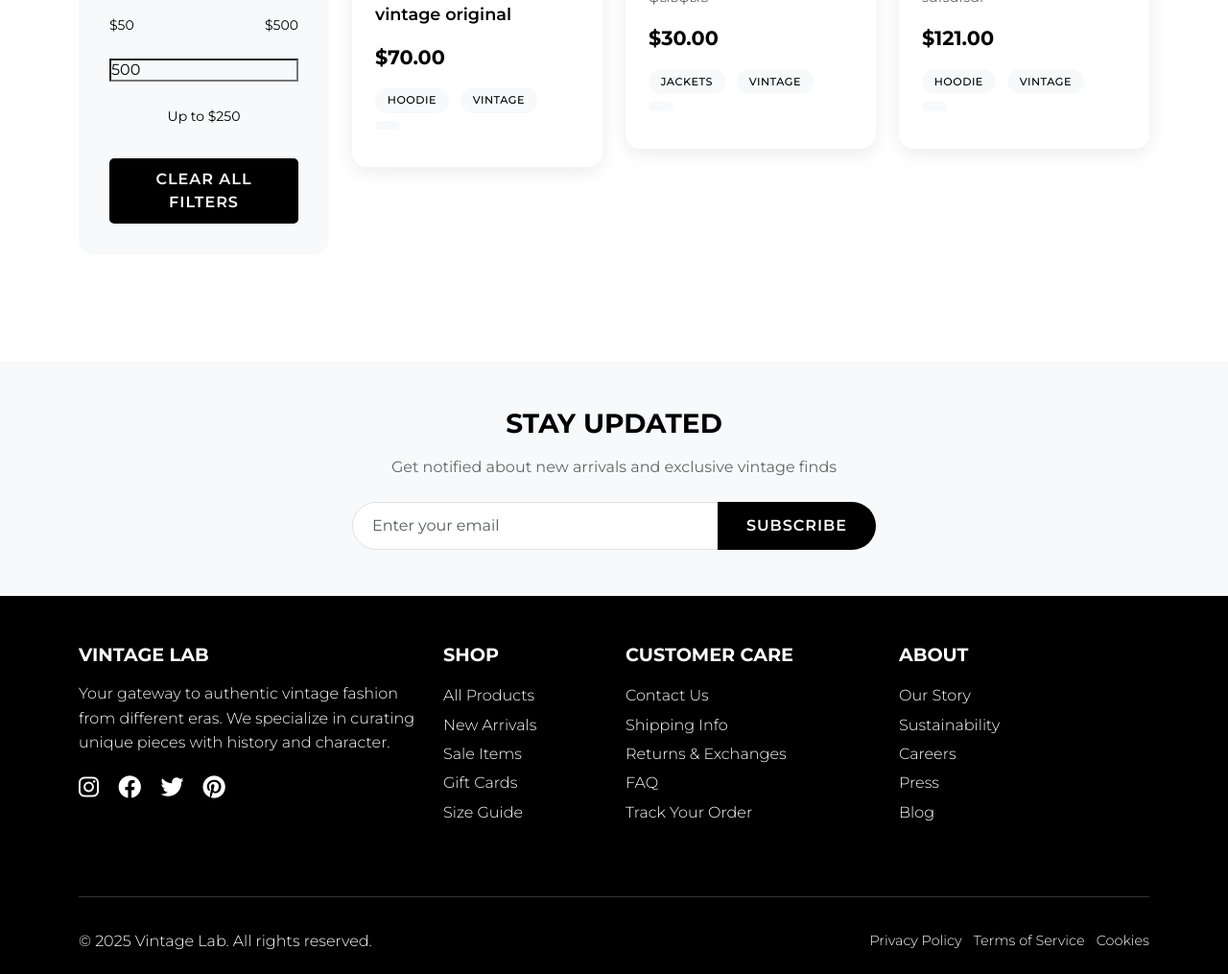
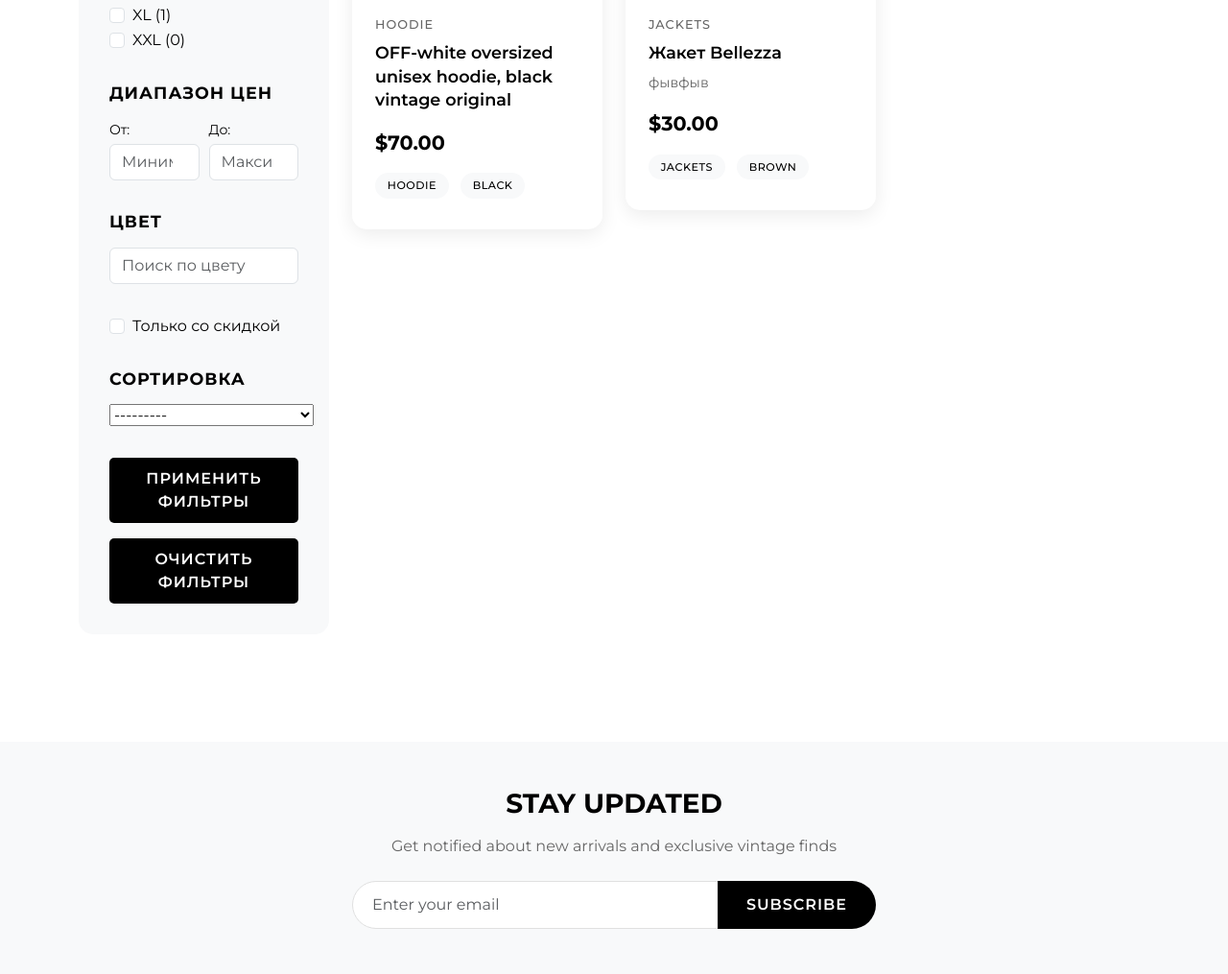
Before and after one commit to DmitriyRebrykov/BlockWear, a Django app: page /catalog in a window 1280 px wide. Shown: the part 575-1590 px from the top of the page at 96% size. Run offline with Django 5.2, Linux system fonts and the light colour scheme; data comes from the database, SQL or seed files in the repository; both versions use the stored data as it was after the commit; some libraries are stand-ins or nearby versions.

Commit message:
Added filters

```diff
--- a/BlockWear/settings.py
+++ b/BlockWear/settings.py
@@ -30,6 +30,7 @@ INSTALLED_APPS = [
     'apps.main',
     'apps.cart',
     'apps.users',
+    'django_filters',
 ]
 
 MIDDLEWARE = [
--- a/apps/main/forms.py
+++ /dev/null
@@ -1,37 +0,0 @@
-from django import forms
-
-
-class ProductFilterForm(forms.Form):
-    categories = forms.MultipleChoiceField(
-        choices=[],
-        required=False,
-        widget=forms.CheckboxSelectMultiple(attrs={
-            'class': 'form-check-input'
-        })
-    )
-
-    sizes = forms.MultipleChoiceField(
-        choices=[],
-        required=False,
-        widget=forms.CheckboxSelectMultiple(attrs={
-            'class': 'form-check-input'
-        })
-    )
-
-    price_max = forms.DateField(
-        required=False,
-        widget=forms.DateInput(attrs={
-            'class': 'form-range price-range',
-            'min': 50,
-            'max': 500,
-            'value': 500,
-            'id': 'priceRange'
-        })
-    )
-
-    def __init__(self, *args, **kwargs):
-        categories = kwargs.pop('categories', [])
-        sizes = kwargs.pop('sizes', [])
-        super().__init__(*args, **kwargs)
-        self.fields['categories'].choices = [(category.id, category.name) for category in categories]
-        self.fields['sizes'].choices = [(size.id, size.name) for size in sizes]
--- a/apps/main/templates/main/base.html
+++ b/apps/main/templates/main/base.html
@@ -352,11 +352,13 @@
                     </li>
 
                     <!-- Wishlist -->
-                    <li class="nav-item">
+                    <a href="{%url 'main:wishlist'%}"><li class="nav-item">
                         <span class="nav-link" title="Wishlist">
                             <i class="far fa-heart"></i>
                         </span>
                     </li>
+                    </a>
+
 
                     <!-- Shopping Cart -->
                     <li class="nav-item">
--- a/apps/main/templates/main/catalog.html
+++ b/apps/main/templates/main/catalog.html
@@ -1,4 +1,3 @@
-
 {% extends "main/base.html" %}
 {%load static%}
 
@@ -109,6 +108,25 @@
 
         .btn-clear-filters:hover {
             background-color: var(--medium-gray);
+            color: var(--primary-white);
+        }
+
+        .btn-apply-filters {
+            background-color: var(--primary-black);
+            color: var(--primary-white);
+            border: none;
+            padding: 10px 20px;
+            font-weight: 600;
+            text-transform: uppercase;
+            letter-spacing: 1px;
+            transition: all 0.3s ease;
+            width: 100%;
+            border-radius: 5px;
+            margin-bottom: 1rem;
+        }
+
+        .btn-apply-filters:hover {
+            background-color: var(--dark-gray);
             color: var(--primary-white);
         }
 
@@ -301,6 +319,16 @@
             display: none;
         }
 
+        .price-inputs {
+            display: flex;
+            gap: 10px;
+            margin-top: 10px;
+        }
+
+        .price-inputs input {
+            width: 100%;
+        }
+
         @media (max-width: 991px) {
             .catalog-title {
                 font-size: 3rem;
@@ -366,52 +394,45 @@
             <div class="col-lg-3">
                 <div class="filters-sidebar" id="filtersSidebar">
                     <div class="d-flex justify-content-between align-items-center mb-3 d-lg-none">
-                        <h5 class="filter-title mb-0">Filters</h5>
+                        <h5 class="filter-title mb-0">Фильтры</h5>
                         <button type="button" class="btn-close" onclick="toggleFilters()"></button>
                     </div>
 
                     <form method="GET" id="filterForm">
+                        <!-- Search by Name -->
+                        <div class="filter-group">
+                            <h6 class="filter-title">Поиск</h6>
+                            {{ filter.form.name }}
+                        </div>
+
                         <!-- Category Filter -->
                         <div class="filter-group">
-                            <h6 class="filter-title">Category</h6>
-                            {% for field in form.categories %}
+                            <h6 class="filter-title">Категория</h6>
+                            {% for choice in filter.form.category %}
                                 <div class="form-check">
-                                    {{ field.tag }}
-                                    <label class="form-check-label" for="{{ field.id_for_label }}">
-                                        {{ field.choice_label }}
+                                    {{ choice.tag }}
+                                    <label class="form-check-label" for="{{ choice.id_for_label }}">
+                                        {{ choice.choice_label }}
+                                        {% for cat in categories %}
+                                            {% if cat.id == choice.data.value %}
+                                                ({{ cat.product_count }})
+                                            {% endif %}
+                                        {% endfor %}
                                     </label>
                                 </div>
                             {% endfor %}
                         </div>
 
-                        <!-- Era Filter -->
-<!--                        <div class="filter-group">-->
-<!--                            <h6 class="filter-title">Era</h6>-->
-<!--                            {% for field in form.eras %}-->
-<!--                                <div class="form-check">-->
-<!--                                    {{ field.tag }}-->
-<!--                                    <label class="form-check-label" for="{{ field.id_for_label }}">-->
-<!--                                        {{ field.choice_label }}-->
-<!--                                        &lt;!&ndash; Статичные счетчики пока, можно сделать динамические &ndash;&gt;-->
-<!--                                        {% if field.choice_value == "1960s" %}(12){% endif %}-->
-<!--                                        {% if field.choice_value == "1970s" %}(23){% endif %}-->
-<!--                                        {% if field.choice_value == "1980s" %}(31){% endif %}-->
-<!--                                        {% if field.choice_value == "1990s" %}(19){% endif %}-->
-<!--                                    </label>-->
-<!--                                </div>-->
-<!--                            {% endfor %}-->
-<!--                        </div>-->
-
                         <!-- Size Filter -->
                         <div class="filter-group">
-                            <h6 class="filter-title">Size</h6>
-                            {% for field in form.sizes %}
+                            <h6 class="filter-title">Размер</h6>
+                            {% for choice in filter.form.sizes %}
                                 <div class="form-check">
-                                    {{ field.tag }}
-                                    <label class="form-check-label" for="{{ field.id_for_label }}">
-                                        {{ field.choice_label }}
+                                    {{ choice.tag }}
+                                    <label class="form-check-label" for="{{ choice.id_for_label }}">
+                                        {{ choice.choice_label }}
                                         {% for size in sizes %}
-                                            {% if size.id|stringformat:"s" == field.data|default:"" %}
+                                            {% if size.id == choice.data.value %}
                                                 ({{ size.product_count }})
                                             {% endif %}
                                         {% endfor %}
@@ -422,59 +443,60 @@
 
                         <!-- Price Range -->
                         <div class="filter-group">
-                            <h6 class="filter-title">Price Range</h6>
-                            <div class="d-flex justify-content-between mb-2">
-                                <span class="small">$50</span>
-                                <span class="small">$500</span>
-                            </div>
-                            {{ form.price_max }}
-                            <div class="text-center mt-2">
-                                <span class="small">Up to $<span id="priceValue">{{ form.price_max.value|default:"250" }}</span></span>
+                            <h6 class="filter-title">Диапазон цен</h6>
+                            <div class="price-inputs">
+                                <div>
+                                    <label class="small mb-1">От:</label>
+                                    {{ filter.form.price_min }}
+                                </div>
+                                <div>
+                                    <label class="small mb-1">До:</label>
+                                    {{ filter.form.price_max }}
+                                </div>
                             </div>
                         </div>
 
-                        <!-- Condition Filter -->
-<!--                        <div class="filter-group">-->
-<!--                            <h6 class="filter-title">Condition</h6>-->
-<!--                            {% for field in form.conditions %}-->
-<!--                                <div class="form-check">-->
-<!--                                    {{ field.tag }}-->
-<!--                                    <label class="form-check-label" for="{{ field.id_for_label }}">-->
-<!--                                        {{ field.choice_label }}-->
-<!--                                        &lt;!&ndash; Статичные счетчики &ndash;&gt;-->
-<!--                                        {% if field.choice_value == "excellent" %}(45){% endif %}-->
-<!--                                        {% if field.choice_value == "good" %}(32){% endif %}-->
-<!--                                        {% if field.choice_value == "fair" %}(8){% endif %}-->
-<!--                                    </label>-->
-<!--                                </div>-->
-<!--                            {% endfor %}-->
-<!--                        </div>-->
+                        <!-- Color Filter -->
+                        <div class="filter-group">
+                            <h6 class="filter-title">Цвет</h6>
+                            {{ filter.form.color }}
+                        </div>
 
-                        <button type="button" class="btn-clear-filters" onclick="clearFilters()">Clear All Filters</button>
+                        <!-- Discount Filter -->
+                        <div class="filter-group">
+                            <div class="form-check">
+                                {{ filter.form.status_discount }}
+                                <label class="form-check-label" for="{{ filter.form.status_discount.id_for_label }}">
+                                    {{ filter.form.status_discount.label }}
+                                </label>
+                            </div>
+                        </div>
+
+                        <!-- Sorting -->
+                        <div class="filter-group">
+                            <h6 class="filter-title">Сортировка</h6>
+                            {{ filter.form.ordering }}
+                        </div>
+
+                        <button type="submit" class="btn-apply-filters">Применить фильтры</button>
+                        <button type="button" class="btn-clear-filters" onclick="clearFilters()">Очистить фильтры</button>
                     </form>
                 </div>
             </div>
 
             <!-- Products Grid -->
             <div class="col-lg-9">
-<!--                &lt;!&ndash; Sort Controls &ndash;&gt;-->
-<!--                <div class="sort-controls d-flex justify-content-between align-items-center">-->
-<!--                    <div>-->
-<!--                        <button class="btn btn-outline-dark mobile-filter-btn" onclick="toggleFilters()">-->
-<!--                            <i class="fas fa-filter me-2"></i>Filters-->
-<!--                        </button>-->
-<!--                        <span class="results-count ms-3">Showing {{ results_count }} of {{ total_products }} products</span>-->
-<!--                    </div>-->
-<!--                    <div>-->
-<!--                        <select class="sort-select" onchange="sortProducts(this.value)">-->
-<!--                            <option value="featured">Featured</option>-->
-<!--                            <option value="price-low">Price: Low to High</option>-->
-<!--                            <option value="price-high">Price: High to Low</option>-->
-<!--                            <option value="newest">Newest First</option>-->
-<!--                            <option value="oldest">Era: Oldest First</option>-->
-<!--                        </select>-->
-<!--                    </div>-->
-<!--                </div>-->
+                <!-- Sort Controls -->
+                <div class="sort-controls d-flex justify-content-between align-items-center flex-wrap">
+                    <div class="mb-2 mb-md-0">
+                        <button class="btn btn-outline-dark mobile-filter-btn" onclick="toggleFilters()">
+                            <i class="fas fa-filter me-2"></i>Фильтры
+                        </button>
+                        <span class="results-count ms-0 ms-md-3 d-block d-md-inline-block mt-2 mt-md-0">
+                            Показано {{ results_count }} из {{ total_products }} товаров
+                        </span>
+                    </div>
+                </div>
 
                 <!-- Products Grid -->
                 <div class="row" id="productsGrid">
@@ -482,6 +504,9 @@
                     <div class="col-lg-4 col-md-6">
                         <div class="card product-card">
                             <div class="product-image">
+                                {% if product.status_discount %}
+                                    <span class="sale-badge">Sale</span>
+                                {% endif %}
                                 {% if product.main_image %}
                                     <img src="{{product.main_image.url}}" alt="{{ product.name }}" class="img-fluid" style="width: 100%; height: 100%; object-fit: cover;">
                                 {% else %}
@@ -490,13 +515,13 @@
                                     </div>
                                 {% endif %}
                                 <div class="product-overlay">
-                                    <button class="btn btn-product">Quick View</button>
+                                    <a href="{% url 'main:product_detail' product.id product.slug %}" class="btn btn-product">Быстрый просмотр</a>
                                     <button class="btn btn-wishlist"><i class="far fa-heart"></i></button>
                                 </div>
                             </div>
                             <div class="product-info">
                                 <div class="product-category">{{ product.category.name }}</div>
-                                <a href="{%url 'main:product_detail' product.id product.slug %}">
+                                <a href="{% url 'main:product_detail' product.id product.slug %}" style="text-decoration: none;">
                                      <h5 class="product-title">{{ product.name }}</h5>
                                 </a>
                                 <p class="product-description">{{ product.description|truncatewords:10 }}</p>
@@ -505,15 +530,19 @@
                                 </div>
                                 <div class="product-tags">
                                     <span class="product-tag">{{ product.category.name }}</span>
-                                    <span class="product-tag">{{ product.era|default:"Vintage" }}</span>
-                                    <span class="product-tag">{{ product.condition|title }}</span>
+                                    <span class="product-tag">{{ product.color }}</span>
+                                    {% if product.status_discount %}
+                                        <span class="product-tag sale-badge" style="position: static;">Скидка</span>
+                                    {% endif %}
                                 </div>
                             </div>
                         </div>
                     </div>
                     {% empty %}
-                    <div class="col-12 text-center">
-                        <p class="h4 text-muted">No products found matching your filters</p>
+                    <div class="col-12 text-center py-5">
+                        <p class="h4 text-muted">Товары не найдены</p>
+                        <p class="text-muted">Попробуйте изменить параметры фильтров</p>
+                        <a href="{% url 'main:product_catalog' %}" class="btn btn-outline-dark mt-3">Сбросить все фильтры</a>
                     </div>
                     {% endfor %}
                 </div>
@@ -526,49 +555,42 @@
         </div>
     </div>
 </section>
+
 <script>
 // JavaScript для автоматической отправки формы при изменении фильтров
 document.addEventListener('DOMContentLoaded', function() {
     const form = document.getElementById('filterForm');
     const checkboxes = form.querySelectorAll('input[type="checkbox"]');
-    const priceRange = form.querySelector('#priceRange');
 
-    // Автоотправка при клике на чекбоксы
+    // Автоотправка при клике на чекбоксы (опционально, можешь убрать если хочешь кнопку "Применить")
     checkboxes.forEach(checkbox => {
         checkbox.addEventListener('change', function() {
-            form.submit();
+            // Раскомментируй следующую строку, если хочешь автоматическую отправку
+            // form.submit();
         });
     });
-
-    // Обновление отображения цены и автоотправка
-    if (priceRange) {
-        priceRange.addEventListener('input', function() {
-            document.getElementById('priceValue').textContent = this.value;
-        });
-
-        priceRange.addEventListener('change', function() {
-            form.submit();
-        });
-    }
 });
 
 function clearFilters() {
-    const form = document.getElementById('filterForm');
-    const inputs = form.querySelectorAll('input');
-    inputs.forEach(input => {
-        if (input.type === 'checkbox') {
-            input.checked = false;
-        } else if (input.type === 'range') {
-            input.value = 250;
-            document.getElementById('priceValue').textContent = '250';
-        }
-    });
-    form.submit();
+    // Просто перенаправляем на чистый URL без параметров
+    window.location.href = "{% url 'main:product_catalog' %}";
 }
 
 function toggleFilters() {
     const sidebar = document.getElementById('filtersSidebar');
     sidebar.classList.toggle('show');
 }
+
+// Закрытие фильтров при клике вне области (для мобильных)
+document.addEventListener('click', function(event) {
+    const sidebar = document.getElementById('filtersSidebar');
+    const filterBtn = document.querySelector('.mobile-filter-btn');
+
+    if (sidebar.classList.contains('show')) {
+        if (!sidebar.contains(event.target) && !filterBtn.contains(event.target)) {
+            sidebar.classList.remove('show');
+        }
+    }
+});
 </script>
 {%endblock%}
--- a/apps/main/urls.py
+++ b/apps/main/urls.py
@@ -8,6 +8,6 @@ app_name = 'main'
 urlpatterns = [
     path('',main_page, name='main_page'),
     path('catalog',product_catalog, name='product_catalog'),
+    path('wishlist', wishlist, name='wishlist'),
     path('<int:id>/<slug:slug>', product_detail, name='product_detail'),
-    path('wishlist', wishlist, name='wishlist'),
 ]
--- a/apps/main/views.py
+++ b/apps/main/views.py
@@ -1,37 +1,32 @@
 from django.shortcuts import render, get_object_or_404
-
-from apps.main.forms import ProductFilterForm
 from apps.main.models import Category, Size, Product
+from apps.main.filters import ProductFilter
 from django.db.models import Count
 
+
 def main_page(request):
-    return render(request,'main/main.html')
+    return render(request, 'main/main.html')
+
 
 def product_catalog(request):
+    # Получаем все товары
+    products = Product.objects.all().select_related('category').prefetch_related('productsize_set__size')
+
+    # Применяем фильтр
+    product_filter = ProductFilter(request.GET, queryset=products)
+    filtered_products = product_filter.qs
+
+    # Получаем категории и размеры с количеством товаров
     categories = Category.objects.annotate(product_count=Count('products'))
     sizes = Size.objects.annotate(product_count=Count('product_size'))
-    products = Product.objects.all()
 
-    form = ProductFilterForm(request.GET or None, categories=categories, sizes=sizes)
-
-    if request.method == 'GET' and form.is_valid():
-        if form.cleaned_data['categories']:
-            products = products.filter(category__id__in=form.cleaned_data['categories'])
-        if form.cleaned_data['eras']:
-            products = products.filter(era__in=form.cleaned_data['eras'])
-        if form.cleaned_data['sizes']:
-            products = products.filter(productsize__size__id__in=form.cleaned_data['sizes']).distinct()
-        if form.cleaned_data['conditions']:
-            products = products.filter(condition__in=form.cleaned_data['conditions'])
-        if form.cleaned_data['price_max']:
-            products = products.filter(price__lte=form.cleaned_data['price_max'])
-
+    # Подсчитываем количество
     total_products = Product.objects.count()
-    filtered_count = products.count()
+    filtered_count = filtered_products.count()
 
     context = {
-        'form': form,
-        'products': products,
+        'filter': product_filter,  # Передаем фильтр (он содержит форму)
+        'products': filtered_products,
         'categories': categories,
         'sizes': sizes,
         'results_count': filtered_count,
@@ -40,10 +35,16 @@ def product_catalog(request):
 
     return render(request, 'main/catalog.html', context)
 
+
 def product_detail(request, id, slug):
-    product = get_object_or_404(Product,id=id, slug=slug, )
-    contex = {'product': product }
-    return render(request, 'main/product_detail.html', context=contex)
+    product = get_object_or_404(
+        Product.objects.select_related('category').prefetch_related('images', 'productsize_set__size'),
+        id=id,
+        slug=slug
+    )
+    context = {'product': product}
+    return render(request, 'main/product_detail.html', context=context)
+
 
 def wishlist(request):
     return render(request, 'main/wishlist.html', context={})
```
Also changed, not shown: apps/main/filters.py (added, +108 -0 lines), db.sqlite3.
